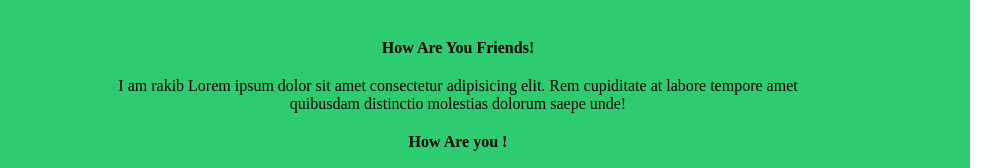
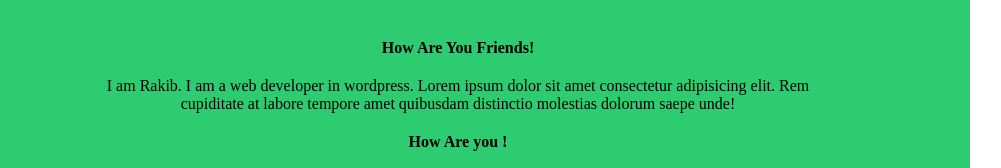
Before and after one commit to Rakibhasan202212/Assignment-8, a plain HTML site: page index.html in a window 1280 px wide. Shown: the part 871-1039 px from the top of the page, 182-1183 px from the left. Drawn offline with Linux system fonts and the light colour scheme.

Commit message:
some modification on html

```diff
--- a/index.html
+++ b/index.html
@@ -54,7 +54,7 @@
 
                      <div class="div2">
                        <h4>How Are You Friends!</h4>
-                       <p>I am rakib Lorem ipsum dolor sit amet consectetur adipisicing elit. Rem cupiditate at labore tempore amet quibusdam distinctio molestias dolorum saepe unde!</p>
+                       <p>I am Rakib. I am a web developer in wordpress. Lorem ipsum dolor sit amet consectetur adipisicing elit. Rem cupiditate at labore tempore amet quibusdam distinctio molestias dolorum saepe unde!</p>
                      </div>
                   <div class="div3"><h4>How Are you !</h4>
                    <p>Lorem ipsum dolor sit amet consectetur adipisicing elit. Rem cupiditate at labore tempore amet quibusdam distinctio molestias dolorum saepe unde!</p>
```
